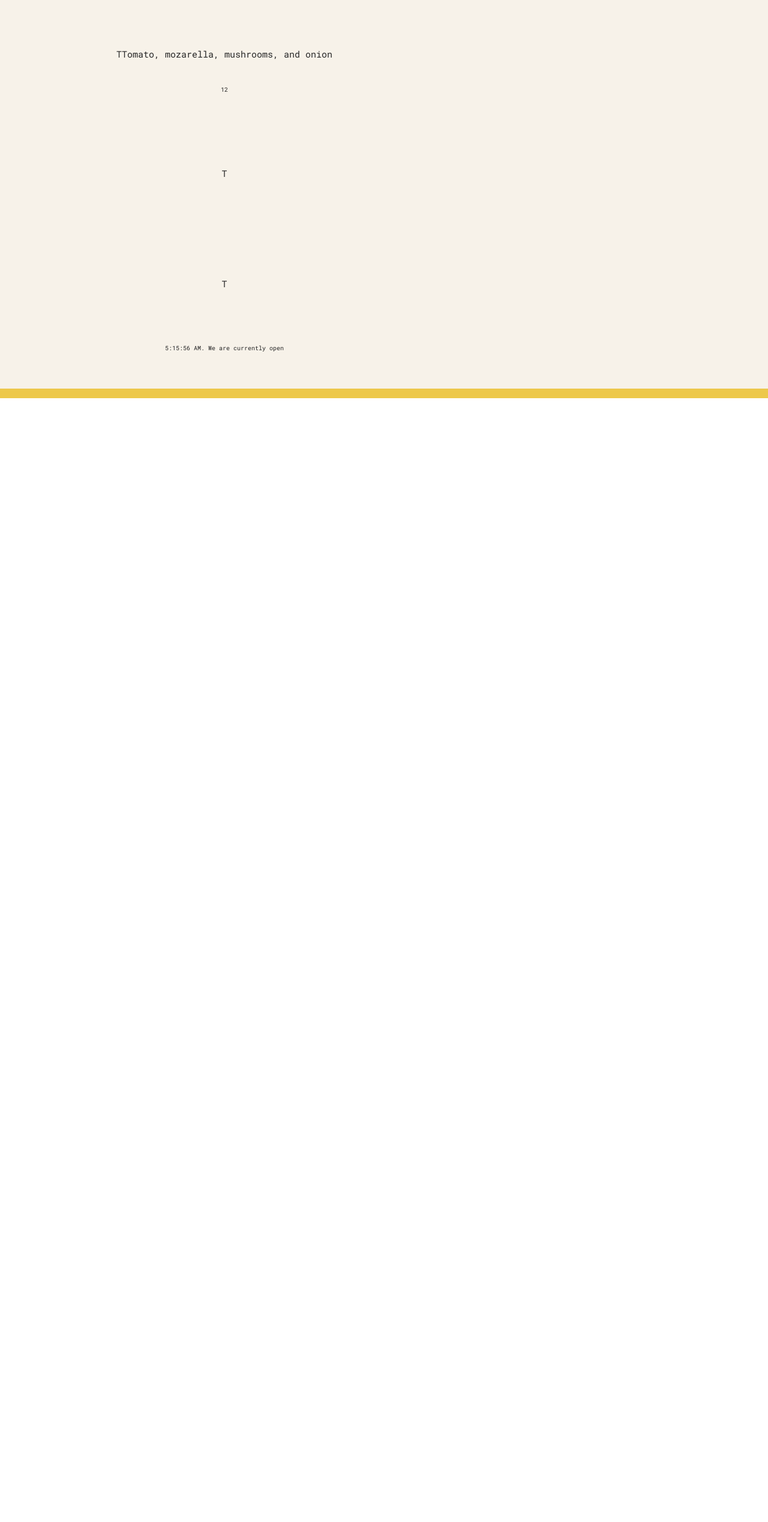
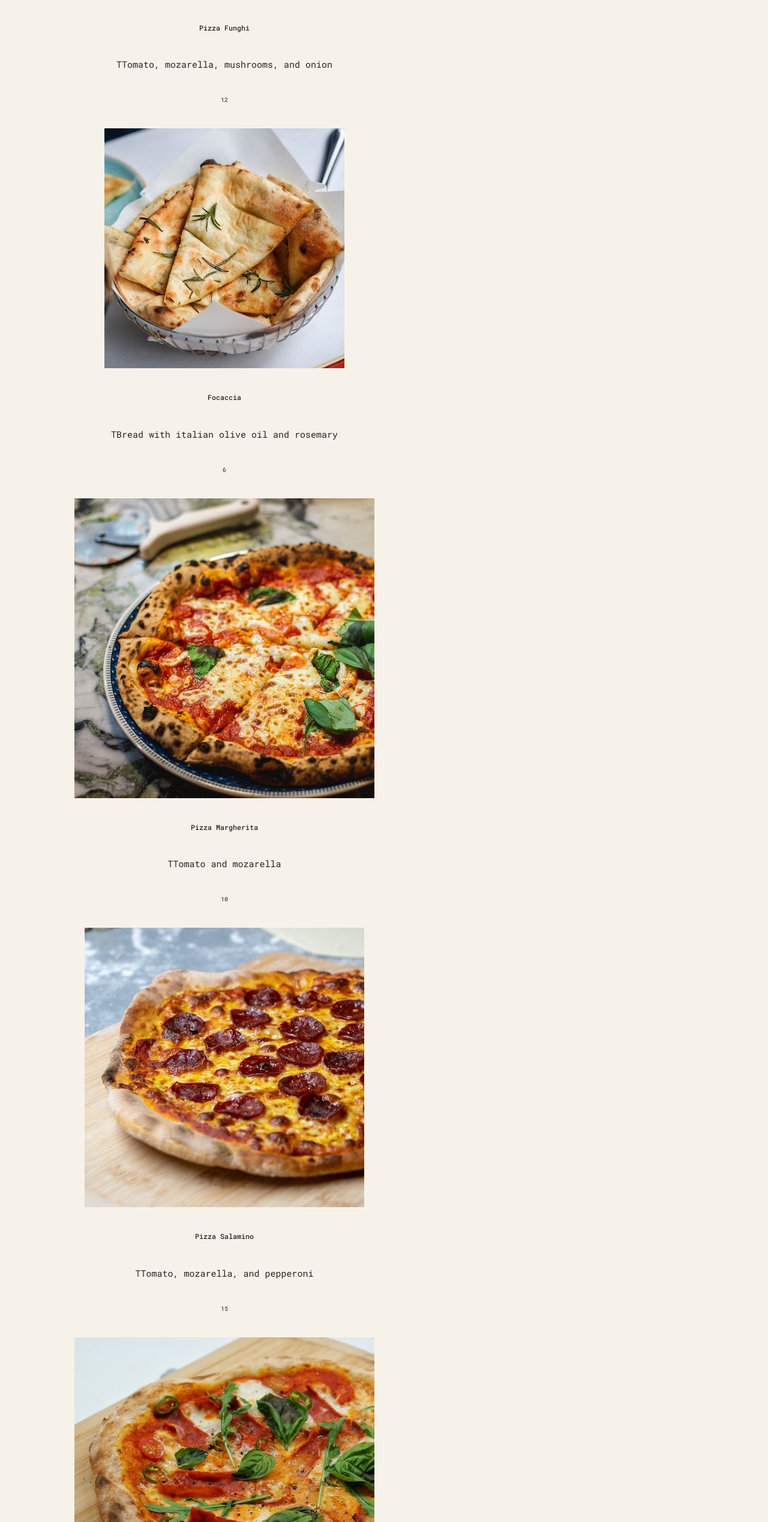
Before and after one commit to shazam1910/pizza-menu19, a React (Vite) app: page / in a window 1280 px wide. Shown: the part 1480-4018 px from the top of the page at 60% size. Before the commit the page ends 2144 px from the top, so only its background shows below. Built offline with nearby package versions, Linux system fonts and the light colour scheme.

Commit message:
Updating pizza items in menu

```diff
--- a/src/App.jsx
+++ b/src/App.jsx
@@ -80,12 +80,39 @@
       />
 
       <Pizza
-      nname="Pizza Funghi"
+        name="Pizza Funghi"
         ingredients="Tomato, mozarella, mushrooms, and onion"
         photoName="pizzas/funghi.jpg"
-      price={12}/>
-      <Pizza />
-      <Pizza />
+        price={12}
+      />
+
+      <Pizza
+        name="Focaccia"
+        ingredients="Bread with italian olive oil and rosemary"
+        photoName="pizzas/focaccia.jpg"
+        price={6}
+      />
+
+      <Pizza
+        name="Pizza Margherita"
+        ingredients="Tomato and mozarella"
+        photoName="pizzas/margherita.jpg"
+        price={10}
+      />
+
+      <Pizza
+        name="Pizza Salamino"
+        ingredients="Tomato, mozarella, and pepperoni"
+        photoName="pizzas/salamino.jpg"
+        price={15}
+      />
+
+      <Pizza
+        name="Pizza Prosciutto"
+        ingredients="Tomato, mozarella, ham, aragula, and burrata cheese"
+        photoName="pizzas/prosciutto.jpg"
+        price={18}
+      />
     </main>
   );
 }
@@ -115,8 +142,6 @@
   );
 }
 
-
-
 const root = ReactDOM.createRoot(document.getElementById("root"));
 root.render(
   <React.StrictMode>
```
Lines whose indentation alone changed are shown as unchanged.
